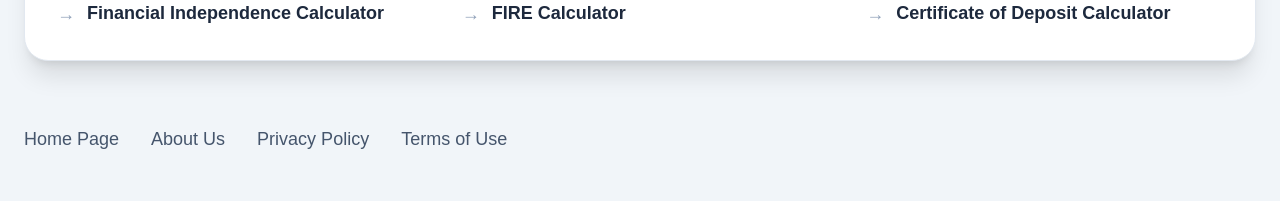
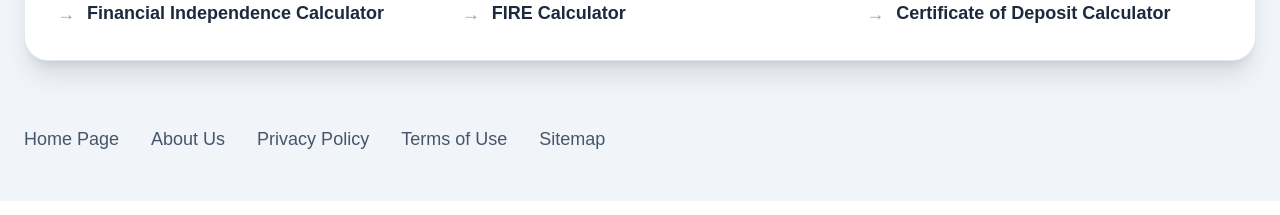
Before and after one commit to dekai-qingyang/seo-site, a Next.js app: page /sitemap-page in a window 1280 px wide. Shown: the part 1420-1635 px from the top of the page. Built offline with nearby package versions, Linux system fonts and the light colour scheme.

Commit message:
update calculators

```diff
--- a/app/sitemap-page/page.tsx
+++ b/app/sitemap-page/page.tsx
@@ -443,6 +443,13 @@ export default function SitemapPage() {
             Terms of Use
           </Link>
 
+          <Link
+             href="/sitemap-page"
+             className="hover:text-slate-900"
+          >
+           Sitemap
+        </Link>
+
         </div>
 
       </div>
```
